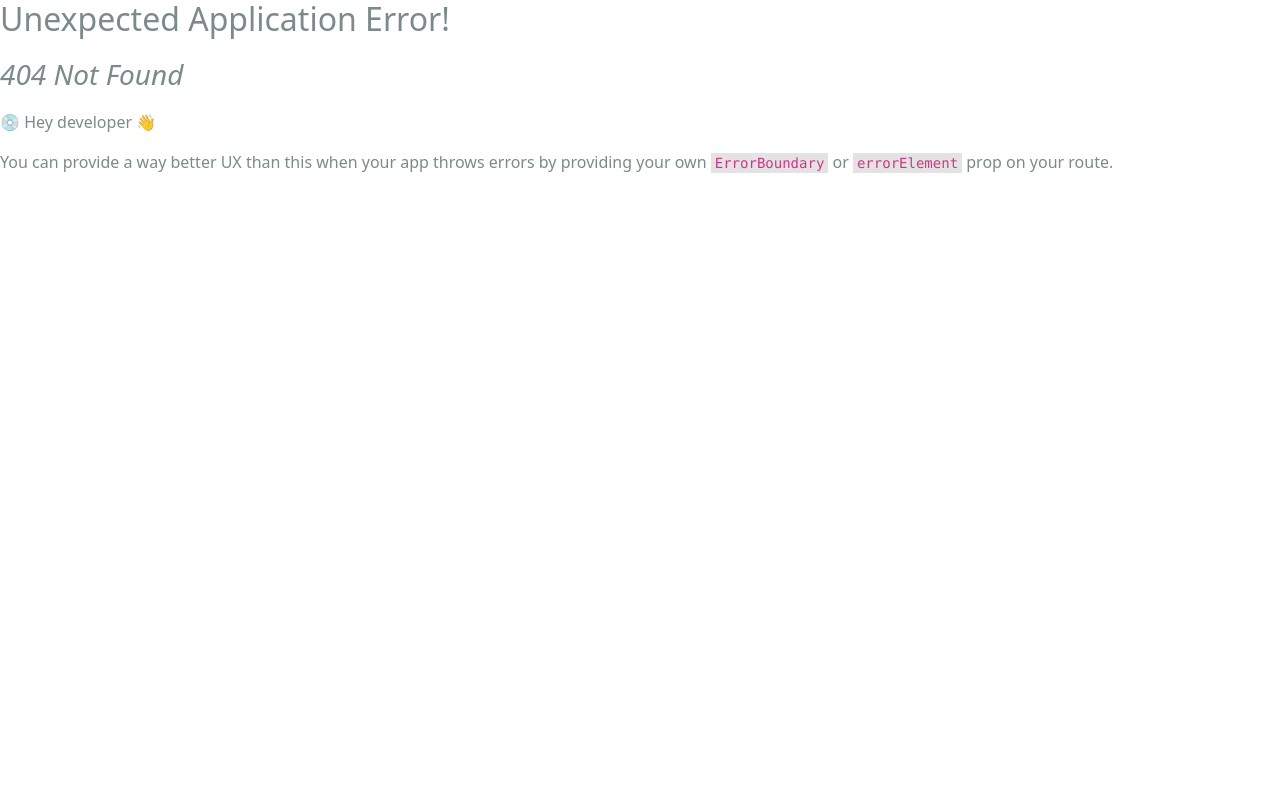
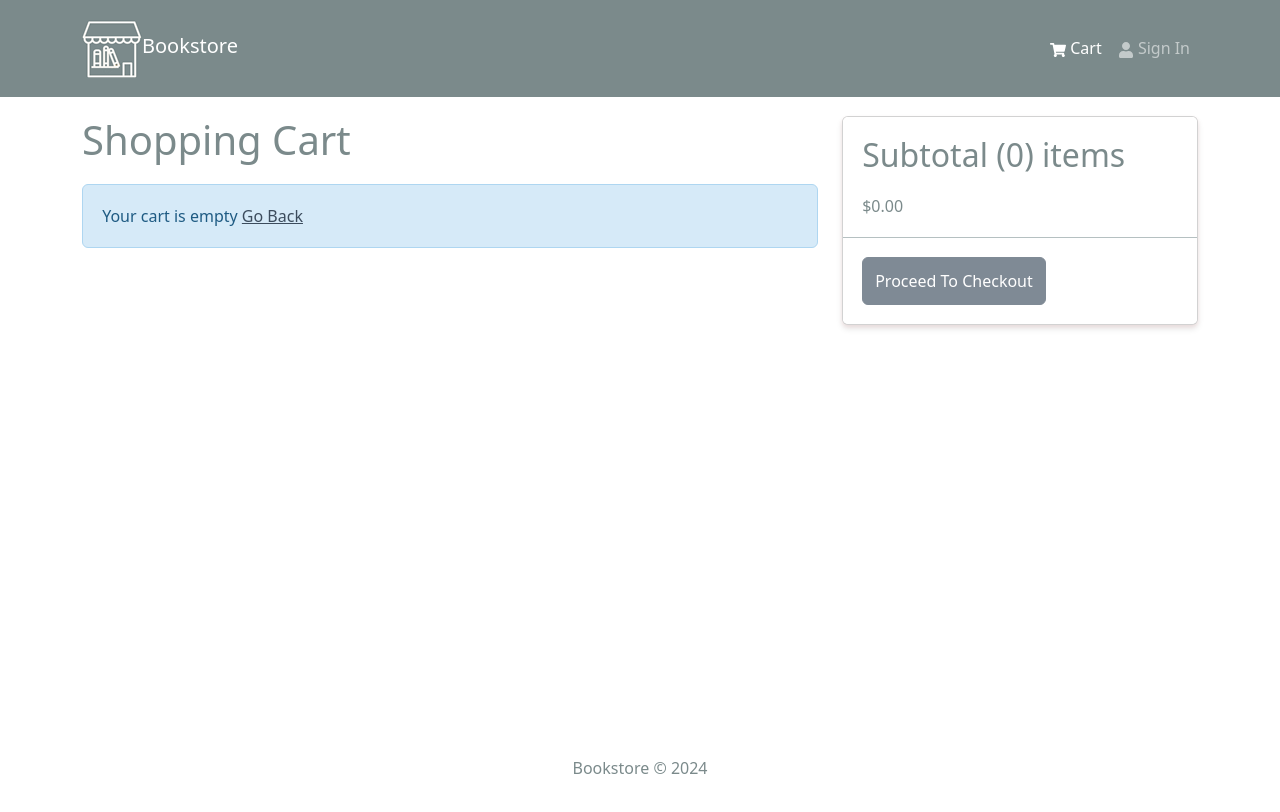
Before and after one commit to roelma2000/bookstore, a React (Create React App) app in the folder frontend/: page /cart in a window 1280 px wide. Before the commit this address had no page. Shown: the top 812 px of the page. Built offline with nearby package versions, Linux system fonts and the light colour scheme.

Commit message:
Setup the cart screen. Update the quantity.

```diff
--- a/frontend/src/index.js
+++ b/frontend/src/index.js
@@ -11,16 +11,19 @@
   Route,
   RouterProvider,
 } from 'react-router-dom';
-import { Provider } from 'react-redux'; {/* Implementing Redux: Import Provider from react-redux*/}
-import store from './store'; {/* Implementing Redux: import the store that I initially created*/}
+import { Provider } from 'react-redux';  // Implementing Redux: Import Provider from react-redux
+import store from './store'; // Implementing Redux: import the store that I initially created
 import HomeScreen from './screens/HomeScreen';
 import BookDetailsScreen from './screens/BookDetailsScreen';
+// eslint-disable-next-line import/first
+import CartScreen from './screens/CartScreen';
 
 const router = createBrowserRouter(
   createRoutesFromElements(
     <Route path='/' element={<App />}>
       <Route index={true} path='/' element={<HomeScreen />} />
       <Route path='/book/:id' element={<BookDetailsScreen />} />
+      <Route path='/cart' element={<CartScreen />} />
     </Route>
   )
 );
--- /dev/null
+++ b/frontend/src/screens/CartScreen.jsx
@@ -0,0 +1,89 @@
+import { Link, useNavigate } from "react-router-dom";
+import { useDispatch, useSelector } from "react-redux";
+import { Button, Card, Col, Form, Image, ListGroup, Row } from "react-bootstrap";
+import { FaTrash } from "react-icons/fa";
+import Message from "../components/Message";
+import { addToCart } from "../slices/cartSlice";
+
+const CartScreen = () => {
+    const navigate = useNavigate();
+    const dispatch = useDispatch();
+
+    const cart = useSelector((state) => state.cart);
+    const { cartItems } = cart;
+
+    //this will call the addToCart action in cartSlice and pass the book and quantity
+    const addToCartHandler = async (book, quantity) => {
+        //...book: spread the book object and add/update the quantity to it
+        dispatch(addToCart({...book, quantity}));
+    };
+
+  return (
+    <Row>
+        <Col md={8}>
+            <h1 style={{marginBottom: '20px'}}>Shopping Cart</h1>
+            {cartItems.length === 0 ? (
+                <Message>Your cart is empty <Link to='/'>Go Back</Link></Message>
+            ) : (
+                <ListGroup variant='flush'>
+                    { cartItems.map(item => (
+                        <ListGroup.Item key={item.id}>
+                            <Row>
+                                <Col md={2}>
+                                    <Image src={item.coverImageUrl} alt={item.title} fluid rounded />
+                                </Col>
+                                <Col md={3}>
+                                    <Link to={`/book/${item.id}`}>{item.title}</Link>
+                                </Col>
+                                <Col md={2}>
+                                    ${item.price}
+                                </Col>
+                                <Col md={2}>
+                                <Form.Control
+                                    as='select'
+                                    value={item.quantity}
+                                    //call addToCartHandler function with the book and the quantity selected
+                                    onChange={(e) => addToCartHandler(item, Number(e.target.value))}
+                                    >
+                                    {[...Array(item.stockQuantity).keys()].map((x) => ( // [0, 1, 2, 3, 4]
+                                    //array starts from 0, so we add 1 to x to start from 1
+                                        <option key={x + 1} value={x + 1}>
+                                        {x + 1}
+                                        </option>
+                                    ))}
+                                    </Form.Control>
+                                </Col>
+                                <Col md={2}>
+                                    <Button type='button' variant='light' onClick={() => {}}>
+                                        <FaTrash />
+                                    </Button>
+                                </Col>
+                            </Row>
+                        </ListGroup.Item>
+                    ))}
+                </ListGroup>
+            )}
+
+        </Col>
+        <Col md={4}>
+            <Card>
+                <ListGroup variant="flush">
+                    <ListGroup.Item>
+                        <h2>Subtotal ({cartItems.reduce((acc, item) => acc + item.quantity, 0)}) items</h2>
+                        ${cartItems
+                            .reduce((acc, item) => acc + item.quantity * item.price, 0)
+                            .toFixed(2)}
+                    </ListGroup.Item>
+                    <ListGroup.Item>
+                    <Button type="button" className="btn-block" disabled={cartItems.length === 0} >
+                        Proceed To Checkout
+                    </Button>
+                    </ListGroup.Item>
+                </ListGroup>
+            </Card>
+        </Col>
+    </Row>
+  )
+};
+
+export default CartScreen
```
